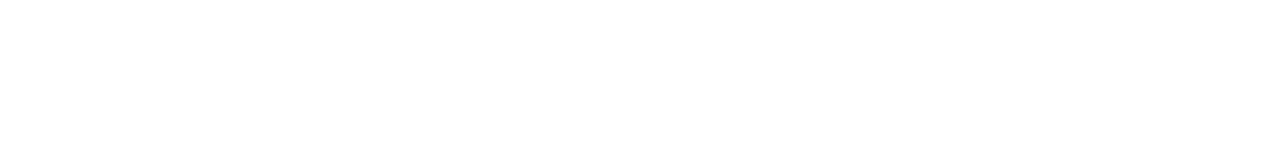
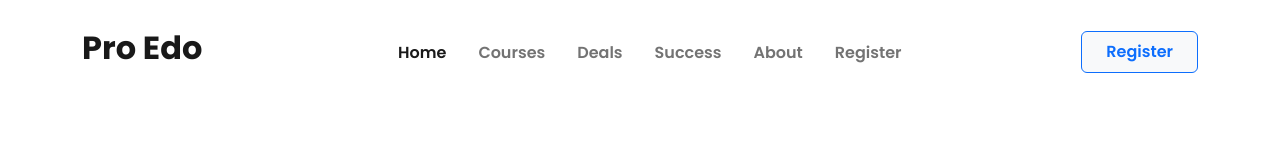
Before and after one commit to Baidyanath-k/assignment-3, a plain HTML site: page index.html in a window 1280 px wide. Drawn offline with nearby package versions, Linux system fonts and the light colour scheme.

Commit message:
nav section end

```diff
--- a/css/style.css
+++ b/css/style.css
@@ -0,0 +1,6 @@
+/*###### Basic CSS start ######*/
+*{
+    margin: 0;
+    padding: 0;
+    font-family: 'Poppins', sans-serif;
+}
--- a/index.html
+++ b/index.html
@@ -5,6 +5,11 @@
     <meta http-equiv="X-UA-Compatible" content="IE=edge">
     <meta name="viewport" content="width=device-width, initial-scale=1.0">
     <title>Document</title>
+    <!-- google font add -->
+    <link rel="preconnect" href="https://fonts.googleapis.com">
+    <link rel="preconnect" href="https://fonts.gstatic.com" crossorigin>
+    <link href="https://fonts.googleapis.com/css2?family=Poppins:ital,wght@0,400;0,600;0,700;0,800;1,400&display=swap"
+        rel="stylesheet">
     <!-- CSS add -->
     <link rel="stylesheet" href="css/style.css">
     <link href="https://cdn.jsdelivr.net/npm/bootstrap@5.2.0/dist/css/bootstrap.min.css" rel="stylesheet"
@@ -13,7 +18,49 @@
 </head>
 
 <body>
+    <header>
+        <!-- ************************ nav section start  ************************ -->
 
+        <nav class="navbar navbar-expand-lg bg-white py-4">
+            <div class="container">
+                <a class="navbar-brand" href="#">
+                    <h2 class="text-capitalize fw-bold">Pro <span>Edo</span></h2>
+                </a>
+                <button class="navbar-toggler" type="button" data-bs-toggle="collapse"
+                    data-bs-target="#navbarSupportedContent" aria-controls="navbarSupportedContent"
+                    aria-expanded="false" aria-label="Toggle navigation">
+                    <span class="navbar-toggler-icon"></span>
+                </button>
+                <div class="collapse navbar-collapse" id="navbarSupportedContent">
+                    <ul class="navbar-nav m-auto mb-3 mb-lg-0">
+                        <li class="nav-item px-2">
+                            <a class="nav-link active fw-semibold fs-6" aria-current="page" href="#">Home</a>
+                        </li>
+                        <li class="nav-item px-2">
+                            <a class="nav-link fw-semibold fs-6" href="#">Courses</a>
+                        </li>
+                        <li class="nav-item px-2">
+                            <a class="nav-link fw-semibold fs-6" href="#">Deals</a>
+                        </li>
+                        <li class="nav-item px-2">
+                            <a class="nav-link fw-semibold fs-6" href="#">Success</a>
+                        </li>
+                        <li class="nav-item px-2">
+                            <a class="nav-link fw-semibold fs-6" href="#">About</a>
+                        </li>
+                        <li class="nav-item px-2">
+                            <a class="nav-link fw-semibold fs-6" href="#">Register</a>
+                        </li>
+
+                    </ul>
+                    <form class="d-flex" role="search">
+                        <button type="button" class="btn bg-light px-4 py-2  fw-semibold border border-primary border-1 text-primary">Register</button>
+                    </form>
+                </div>
+            </div>
+        </nav>
+        <!-- ************************ nav section end  ************************ -->
+    </header>
 
 
 
```
